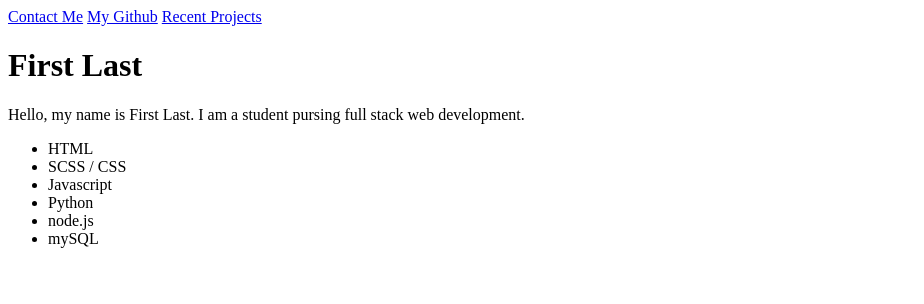
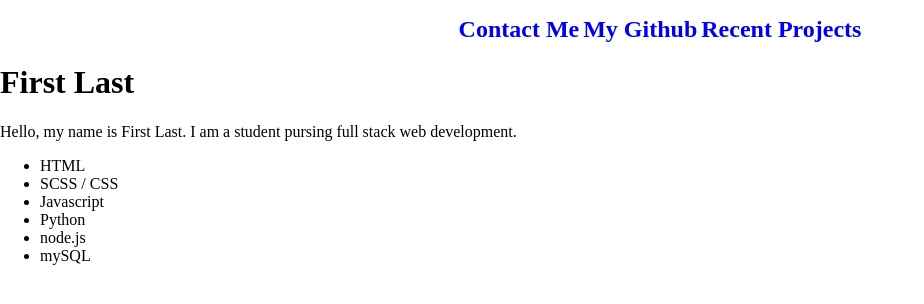
Before and after one commit to 1Pistola/myPortfolio, a plain HTML site: page index.html in a window 1280 px wide. Shown: the whole page, without its empty margins (0-924 px from the left). Drawn offline with Linux system fonts and the light colour scheme.

Commit message:
updated 3.28.23

```diff
--- a/css/style.scss
+++ b/css/style.scss
@@ -0,0 +1,20 @@
+body {
+    margin: 0;
+    padding: 0;
+}
+
+// nav stuff ------------------------------------------->
+
+.nav{
+    ul{
+        text-align: center;
+        display: block;
+        a{
+        text-decoration: none;
+        font-weight: bold;
+        font-size: 1.5em;
+        }
+    }
+}
+
+// end of nav, start of main content ------------->
--- a/index.html
+++ b/index.html
@@ -8,10 +8,14 @@
 
 </head>
 <body>
+    <header>
     <div class="nav">
-        <a href="contact.html">Contact Me</a>
-        <a href="#github">My Github</a>
-        <a href="#recent projects">Recent Projects</a>
+        <ul>
+            <a href="contact.html">Contact Me</a>
+            <a href="#github">My Github</a>
+            <a href="#recent projects">Recent Projects</a>
+        </ul>
+    </div>
     </header>
     <div class="landing">
         <div class="landingWrapper">
```
Also changed, not shown: css/style.css, 1 other file.
